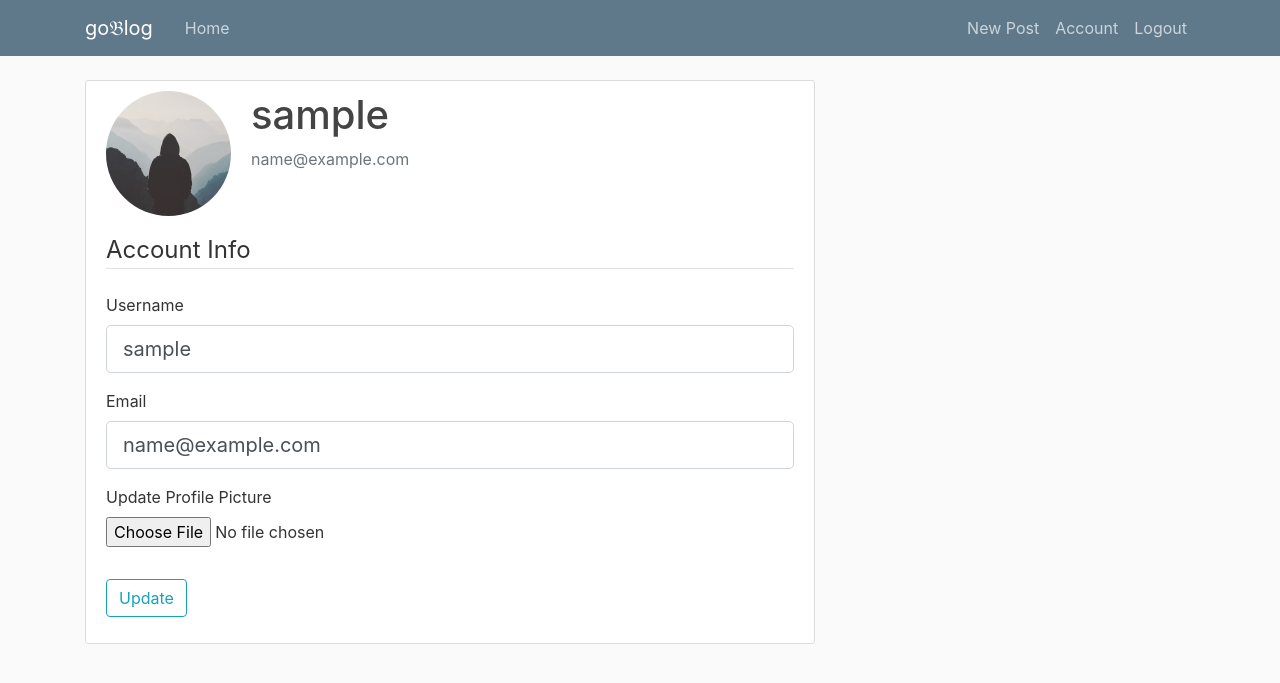
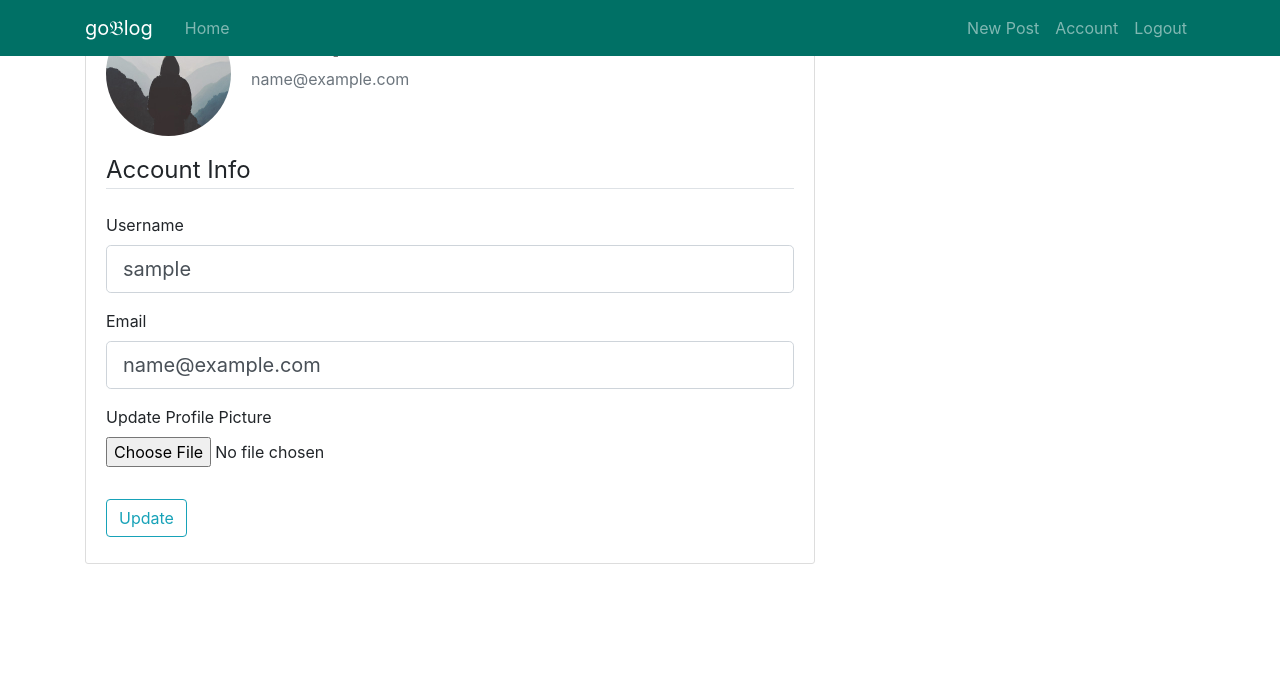
Before and after one commit to palvaibhav/go-blog, a Flask app: page /account in a window 1280 px wide. Shown: the top 683 px of the page. Run offline with Flask 2, Linux system fonts and the light colour scheme; the visitor is signed in with stand-in values (Sample User, id 1); data comes from the database, SQL or seed files in the repository; some libraries are stand-ins or nearby versions.

Commit message:
update git ignore and change some styles

```diff
--- a/goblog/static/main.css
+++ b/goblog/static/style.css
@@ -1,5 +1,5 @@
 body {
-  background: #fafafa;
+  background: #fbe0ac;
   color: #333333;
   margin-top: 5rem;
 }
@@ -13,8 +13,8 @@
   color: #444444;
 }
 
-.bg-steel {
-  background-color: #5f788a;
+.bg-navcol {
+  background-color: #007065;
 }
 
 .site-header .navbar-nav .nav-link {
@@ -59,7 +59,7 @@
 .article-metadata {
   padding-bottom: 1px;
   margin-bottom: 4px;
-  border-bottom: 1px solid #e3e3e3;
+  border-bottom: 1px solid #e3e3e3
 }
 
 .article-metadata a:hover {
--- a/goblog/templates/layout.html
+++ b/goblog/templates/layout.html
@@ -9,11 +9,12 @@
     <meta charset="utf-8">
     <meta name="viewport" content="width=device-width, initial-scale=1, shrink-to-fit=no">
 
+    <link rel="stylesheet" type="text/css" href="{{ url_for('static',filename='style.css') }}">
+
     <!-- Bootstrap CSS -->
     <link rel="stylesheet" href="https://stackpath.bootstrapcdn.com/bootstrap/4.3.1/css/bootstrap.min.css"
         integrity="sha384-ggOyR0iXCbMQv3Xipma34MD+dH/1fQ784/j6cY/iJTQUOhcWr7x9JvoRxT2MZw1T" crossorigin="anonymous">
 
-    <link rel="stylesheet" type="text/css" href="{{ url_for('static',filename='main.css') }}">
 
     {% if title %}
     <title>{{ title }}</title>
@@ -24,8 +25,8 @@
 
 <body>
     <header class="site-header">
-        <nav class="navbar navbar-expand-md navbar-dark bg-steel fixed-top">
-            <div class="container">
+        <nav class="navbar navbar-expand-md bg-navcol navbar-dark fixed-top">
+            <div class="container ncoll">
                 <a class="navbar-brand mr-4" href="{{ url_for('main.home') }}">go&Bfr;log</a>
                 <button class="navbar-toggler" type="button" data-toggle="collapse" data-target="#navbarToggle"
                     aria-controls="navbarToggle" aria-expanded="false" aria-label="Toggle navigation">
--- a/migrations/versions/367e65eac973_.py
+++ b/migrations/versions/cbd11797b73e_.py
@@ -1,8 +1,8 @@
 """empty message
 
-Revision ID: 367e65eac973
+Revision ID: cbd11797b73e
 Revises:
-Create Date: 2019-08-07 17:45:33.149785
+Create Date: 2019-08-07 22:41:45.096000
 
 """
 from alembic import op
@@ -10,7 +10,7 @@
 
 
 # revision identifiers, used by Alembic.
-revision = '367e65eac973'
+revision = 'cbd11797b73e'
 down_revision = None
 branch_labels = None
 depends_on = None
```
Also changed, not shown: goblog/__init__.py (line endings or trailing spaces), 1 other file.
